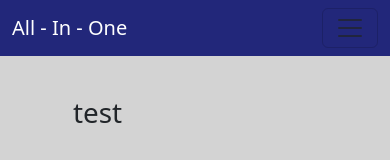
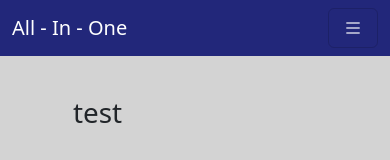
Before and after one commit to vickyyqu/SPM_Scrum_Project, a Vue app: page /addrolelistings in a window 390 px wide. Shown: the top 160 px of the page. Built offline with nearby package versions, Linux system fonts and the light colour scheme.

Commit message:
changed navbar hamburger colour

```diff
--- a/index.html
+++ b/index.html
@@ -3,6 +3,7 @@
   <head>
     <meta charset="UTF-8" />
     <link rel="icon" type="image/svg+xml" href="/vite.svg" />
+    <link rel="stylesheet" href="https://cdn.jsdelivr.net/npm/bootstrap-icons@1.10.2/font/bootstrap-icons.css" integrity="sha384-b6lVK+yci+bfDmaY1u0zE8YYJt0TZxLEAFyYSLHId4xoVvsrQu3INevFKo+Xir8e" crossorigin="anonymous">
     <meta name="viewport" content="width=device-width, initial-scale=1.0" />
     <title>Skills-Based Role Portal</title>
   </head>
--- a/src/components/navbar.vue
+++ b/src/components/navbar.vue
@@ -2,10 +2,10 @@
     <nav class="navbar fixed-top " style="background-color: #22277A;" >
         <div class="container-fluid" style="background-color: #22277A;">
         <a class="navbar-brand" href="#" style="color: white;">All - In - One</a>
-        <button class="navbar-toggler" type="button" data-bs-toggle="offcanvas" data-bs-target="#offcanvasNavbar" aria-controls="offcanvasNavbar" aria-label="Toggle navigation" >
-            <span class="navbar-toggler-icon"></span>
+        <button class="navbar-toggler" type="button" data-bs-toggle="offcanvas" data-bs-target="#offcanvasNavbar" aria-controls="offcanvasNavbar" aria-label="Toggle navigation">
+            <span><i class="bi bi-list" style="color: white;"></i></span>
         </button>
-        <div class="offcanvas offcanvas-end" tabindex="-1" id="offcanvasNavbar" aria-labelledby="offcanvasNavbarLabel">
+        <div class="offcanvas offcanvas-end" tabindex="-1" id="offcanvasNavbar" aria-labelledby="offcanvasNavbarLabel" >
             <div class="offcanvas-header">
             <h5 class="offcanvas-title" id="offcanvasNavbarLabel">Menu</h5>
             <button type="button" class="btn-close" data-bs-dismiss="offcanvas" aria-label="Close"></button>
--- a/src/style.css
+++ b/src/style.css
@@ -56,12 +56,21 @@ button {
   cursor: pointer;
   transition: border-color 0.25s;
 }
+
 button:hover {
   border-color: #646cff;
 }
+
 button:focus,
 button:focus-visible {
   outline: 4px auto -webkit-focus-ring-color;
+}
+
+.navbar-toggler, .navbar-toggler:hover {
+  border: 0px;
+  cursor: pointer;
+  width: 50px; /* Adjust this value as needed */
+  height: 40px; /* Adjust this value as needed */
 }
 
 .card {
```
